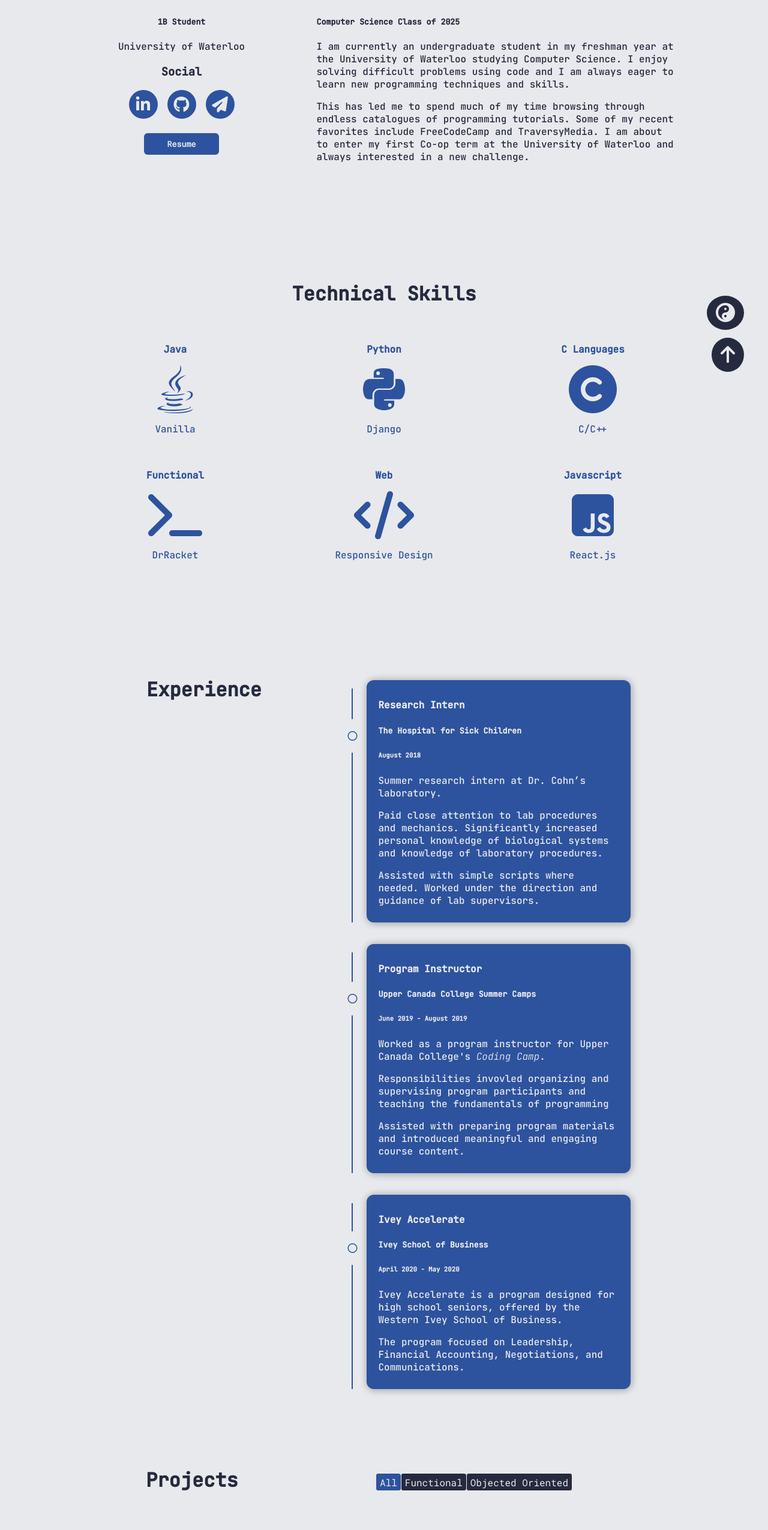
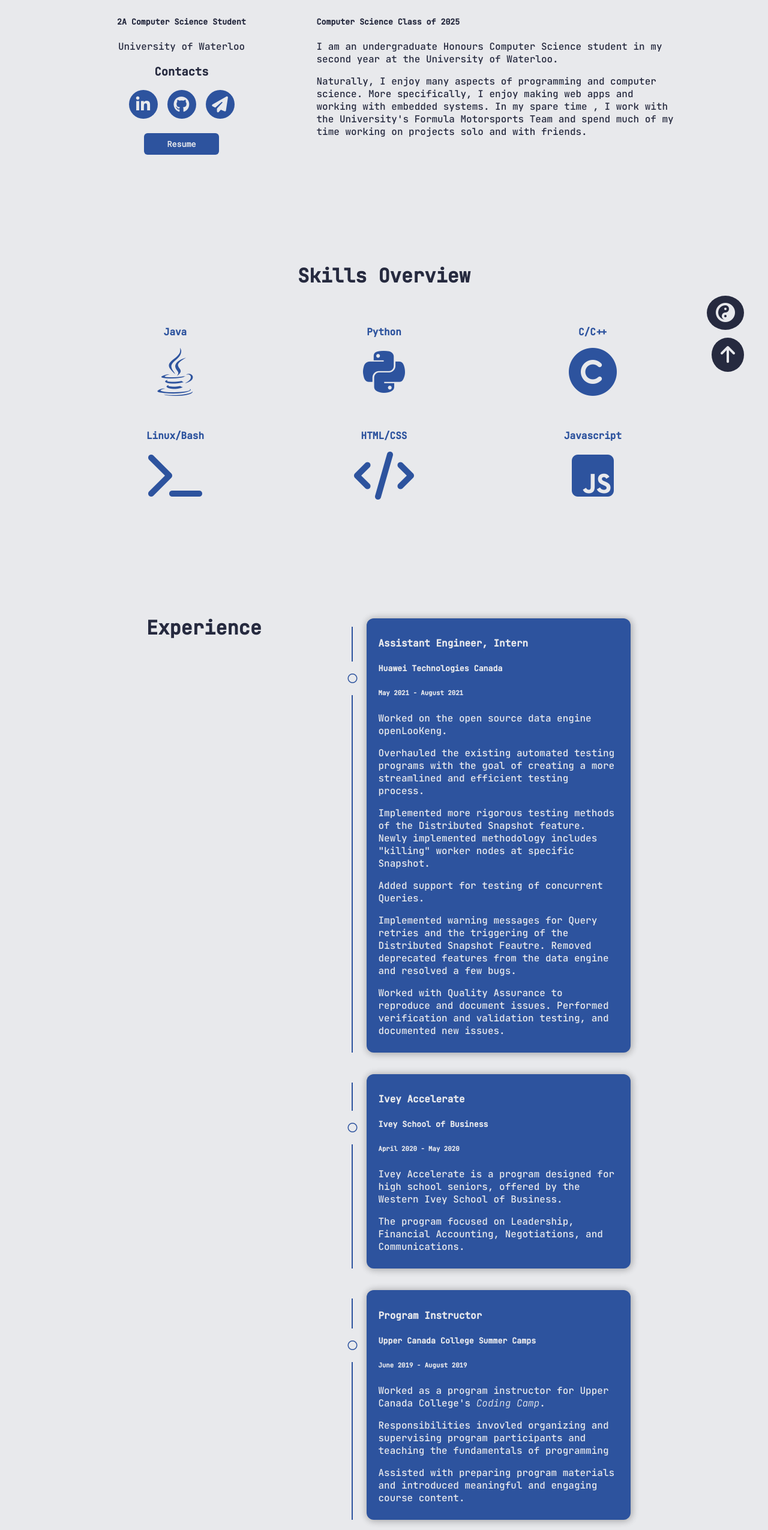
Before and after one commit to hua0-richard/personalweb, a plain HTML site: page online_portfolio/index.html in a window 1280 px wide. Shown: the part 140-2691 px from the top of the page at 60% size. Drawn offline with Linux system fonts and the light colour scheme.

Commit message:
Personal Website Update

```diff
--- a/online_portfolio/index.html
+++ b/online_portfolio/index.html
@@ -25,9 +25,9 @@
 
 			<div class="leftText">
 				<h1>Richard Hua</h1>
-				<h5>1B Student</h5>
+				<h5>2A Computer Science Student</h5>
 				<p>University of Waterloo</p>
-				<h3>Social</h3>
+				<h3>Contacts</h3>
 				<div class="containerButton">
 					<form action="https://www.linkedin.com/in/huarichard0/" target="_blank">
 						<button type="submit" class="styleButton"><i class="fab fa-linkedin-in fa-2x"></i></button>
@@ -49,11 +49,10 @@
 				<h1>About</h1>
 				<div id="mobileEdit3">
 					<h5>Computer Science Class of 2025</h5>
-					<p>I am currently an undergraduate student in my freshman year at the University of Waterloo studying Computer Science.
-						I enjoy solving difficult problems using code and I am always eager to learn new programming techniques and skills.</p>
-					<p>This has led me to spend much of my time browsing through endless catalogues of programming tutorials.
-						Some of my recent favorites include FreeCodeCamp and TraversyMedia.
-						I am about to enter my first Co-op term at the University of Waterloo and always interested in a new challenge.</p>
+					<p>I am an undergraduate Honours Computer Science student in my second year at the University of Waterloo.</p>
+					<p>Naturally, I enjoy many aspects of programming and computer science. More specifically, I enjoy making web apps and working with embedded systems.
+						In my spare time , I work with the University's Formula Motorsports Team and spend much of my time
+						working on projects solo and with friends. </p>
 				</div>
 			</div>
 
@@ -62,7 +61,7 @@
 
 	<!-- section2 -->
 	<div class="secondaryLayer" id="2">
-		<h1 class="secText">Technical Skills</h1>
+		<h1 class="secText">Skills Overview</h1>
 	</div>
 
 	<div class="fill">
@@ -72,13 +71,13 @@
 				<div class="skillsElement">
 					<p class="labelC">Java</p>
 					<i class="fab fa-java fa-5x"></i>
-					<p>Vanilla</p>
+					<p></p>
 				</div>
 
 				<div class="skillsElement">
-					<p class="labelC">Functional</p>
+					<p class="labelC">Linux/Bash</p>
 					<i class="fas fa-terminal fa-5x" id="mobileEdit2"></i>
-					<p>DrRacket</p>
+					<p></p>
 				</div>
 
 			</div>
@@ -87,27 +86,27 @@
 				<div class="skillsElement">
 					<p class="labelC">Python</p>
 					<i class="fab fa-python fa-5x"></i>
-					<p>Django</p>
+					<p></p>
 				</div>
 
 				<div class="skillsElement">
-					<p class="labelC">Web</p>
+					<p class="labelC">HTML/CSS</p>
 					<i class="fas fa-code fa-5x" id="mobileEdit1"></i>
-					<p>Responsive Design</p>
+					<p></p>
 				</div>
 			</div>
 
 			<div class="showContainer">
 				<div class="skillsElement">
-					<p class="labelC">C Languages</p>
+					<p class="labelC">C/C++</p>
 					<i class="fas fa-copyright fa-5x"></i>
-					<p>C/C++</p>
+					<p></p>
 				</div>
 
 				<div class="skillsElement">
 					<p class="labelC">Javascript</p>
 					<i class="fab fa-js-square fa-5x"></i>
-					<p>React.js</p>
+					<p></p>
 				</div>
 
 			</div>
@@ -127,12 +126,31 @@
 					<div class="line"></div>
 				</div>
 				<div class="experienceShow">
-					<h4><strong>Research Intern</strong></h4>
-					<h5>The Hospital for Sick Children</h5>
-					<h6>August 2018</h6>
-					<p>Summer research intern at Dr. Cohn’s laboratory.</p>
-					<p>Paid close attention to lab procedures and mechanics. Significantly increased personal knowledge of biological systems and knowledge of laboratory procedures.</p>
-					<p>Assisted with simple scripts where needed. Worked under the direction and guidance of lab supervisors. </p>
+					<h4><strong>Assistant Engineer, Intern</strong></h4>
+					<h5>Huawei Technologies Canada</h5>
+					<h6>May 2021 - August 2021</h6>
+					<p>Worked on the open source data engine openLooKeng.</p>
+					<p>Overhauled the existing automated testing programs with the goal of creating a more streamlined and efficient testing process.</p>
+					<p>Implemented more rigorous testing methods of the Distributed Snapshot feature. Newly implemented methodology includes "killing" worker nodes at specific Snapshot.</p>
+					<p>Added support for testing of concurrent Queries.</p>
+					<p>Implemented warning messages for Query retries and the triggering of the Distributed Snapshot Feautre. Removed deprecated features from the data engine and resolved a few bugs.</p>
+					<p>Worked with Quality Assurance to reproduce and document issues. Performed verification and validation testing, and documented new issues.</p>
+				</div>
+			</div>
+
+			<div class="experienceTime">
+				<div class="decorationContainer">
+					<div class="lineTop"></div>
+					<i class="far fa-circle experienceDot"></i>
+					<div class="line"></div>
+				</div>
+				<div class="experienceShow">
+					<h4>Ivey Accelerate</h4>
+					<h5>Ivey School of Business</h5>
+					<h6>April 2020 - May 2020</h6>
+					<p>Ivey Accelerate is a program designed for high school seniors, offered by the Western Ivey School of Business.</p>
+					<p>The program focused on Leadership, Financial Accounting, Negotiations, and Communications. </p>
+					<p></p>
 				</div>
 			</div>
 
@@ -153,6 +171,7 @@
 				</div>
 			</div>
 
+
 			<div class="experienceTime">
 				<div class="decorationContainer">
 					<div class="lineTop"></div>
@@ -160,12 +179,12 @@
 					<div class="line"></div>
 				</div>
 				<div class="experienceShow">
-					<h4>Ivey Accelerate</h4>
-					<h5>Ivey School of Business</h5>
-					<h6>April 2020 - May 2020</h6>
-					<p>Ivey Accelerate is a program designed for high school seniors, offered by the Western Ivey School of Business.</p>
-					<p>The program focused on Leadership, Financial Accounting, Negotiations, and Communications. </p>
-					<p></p>
+					<h4><strong>Assistant Researcher, Intern</strong></h4>
+					<h5>The Hospital for Sick Children</h5>
+					<h6>August 2018</h6>
+					<p>Summer research intern at Dr. Cohn’s laboratory.</p>
+					<p>Paid close attention to lab procedures and mechanics. Significantly increased personal knowledge of biological systems and knowledge of laboratory procedures.</p>
+					<p>Assisted with simple scripts where needed. Worked under the direction and guidance of lab supervisors. </p>
 				</div>
 			</div>
 
@@ -180,48 +199,57 @@
 			<div class="buttonContainer">
 				<div id="bContain" class="buttonGroup">
 					<button class="fbutton active" id="sortAll" onclick="filterSelection('projectDisplay')">All</button>
-					<button class="fbutton" id="sortRecent" onclick="filterSelection('functionalShow')">Functional</button>
-					<button class="fbutton" id="sortType" onclick="filterSelection('objectShow')">Objected Oriented</button>
+					<button class="fbutton" id="sortRecent" onclick="filterSelection('functionalShow')">Recent</button>
+					<button class="fbutton" id="sortType" onclick="filterSelection('objectShow')">Featured</button>
 				</div>
 			</div>
 		</div>
 
-		<!-- Project Functional 1-->
-		<div class="projectDisplay  functionalShow">
-			<div class="functional">Functional Programs <i class="fas fa-external-link-alt"></i></div>
+		<!-- recent/functionalShow and featured/objectShow-->
+
+		<!-- Project inStock-->
+		<div class="projectDisplay functionalShow">
+			<div class="functional">inStock (for nike) <i class="fas fa-external-link-alt"></i></div>
 				<div class="functionalInfo">About</div>
 			</div>
 
 		<div class="projectDisplay functionalShow">
-			<a href="https://github.com/hua0-richard/AssignmentShowcase" target="_blank" class="projectFolder"><i class="far fa-folder fa-5x"></i></a>
+			<a href="https://github.com/hua0-richard?" target="_blank" class="projectFolder"><i class="far fa-folder fa-5x"></i></a>
 			<div class="projectwriteContainer">
-				<div class="projectWrite">Functional program written in Dr.Racket.
-				Uses ID.3 Machine Learning Algorithm to determine a type of animal
-				from attribute labels.</div>
+				<div class="projectWrite">Web scraping application for the nike website. User saves links to desired products and
+					recieves information about available stock, sizes, color etc. Especially useful when tracking items in bulk.
+					Built using Python. (Selenium, Flask, BS4)</div>
 			</div>
 		</div>
 
-		<!-- Project Object 1-->
-		<div class="projectDisplay objectShow">
-			<div class="functional">Object Oriented Programs <i class="fas fa-external-link-alt"></i></div>
+		<!-- Project find-->
+		<div class="projectDisplay functionalShow">
+			<div class="functional">find (for spotify) <i class="fas fa-external-link-alt"></i></div>
 				<div class="functionalInfo">About</div>
-			</div>
+		</div>
 
-		<div class="projectDisplay objectShow">
+		<div class="projectDisplay functionalShow">
 			<a href="https://github.com/hua0-richard?" target="_blank" class="projectFolder"><i class="far fa-folder fa-5x"></i></a>
 			<div class="projectwriteContainer">
-				<div class="projectWrite">Python Program under construction</div>
+				<div class="projectWrite">An application built to simplify searching for podcasts within Spotify.
+					Uses a command parser that aims for "natural" searching by using speech connectives.
+					Built using HTML/CSS, JavaScript, and the Spotify API.</div>
 			</div>
 		</div>
 
-		<!-- Project Object 2-->
-		<div class="projectDisplay objectShow">
+		<!-- Project Silver Screen-->
+		<div class="projectDisplay functionalShow objectShow">
+			<div class="functional">Silver Screen <i class="fas fa-external-link-alt"></i></div>
+				<div class="functionalInfo">About</div>
+		</div>
+
+		<div class="projectDisplay functionalShow objectShow">
 			<a href="https://github.com/hua0-richard?" target="_blank" class="projectFolder"><i class="far fa-folder fa-5x"></i></a>
 			<div class="projectwriteContainer">
-				<div class="projectWrite">Java Program under construction</div>
+				<div class="projectWrite">Minimal application built to recommend movies of varying genres.
+					App randomly recommends a well received movie. Built using HTML/CSS, JavaScript, Boostrap, OMDB API, Node.js</div>
 			</div>
 		</div>
-
 
 
 		<!-- bottom layer of section (for animations)-->
@@ -252,7 +280,7 @@
 
 
 	<div class="footer"><div class="footerInner">Built from scratch using HTML5/CSS/Javascript and Icons from FontAwesome</div></div>
-	<div class="footer"><div class="footerInner" style="margin-bottom:20px;">Updated Jan. 2021.</div></div>
+	<div class="footer"><div class="footerInner" style="margin-bottom:20px;">Updated Sept. 2021.</div></div>
 
 	<a class="top" href="#1"><i class="fas fa-arrow-up fa-2x"></i></a>
 	<a class="light" id="toggle"><i class="fas fa-yin-yang fa-2x"></i></a>
```
Also changed, not shown: 1 other file.
